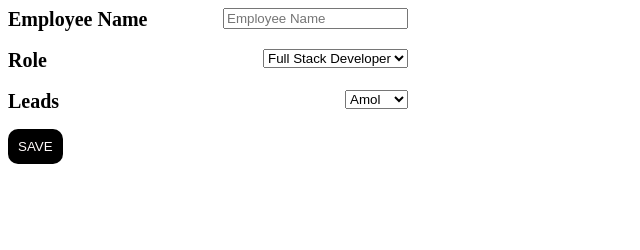
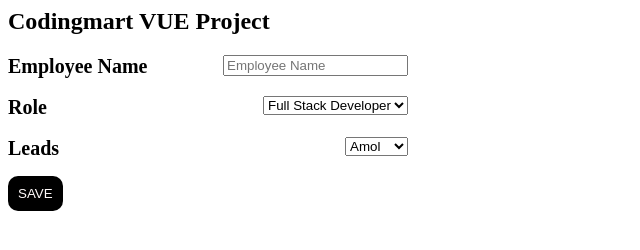
Before and after one commit to Sethupathy27/vue-project, a plain HTML site: page index.html in a window 1280 px wide. Shown: the whole page, without its empty margins (0-640 px from the left). Drawn offline with nearby package versions, Linux system fonts and the light colour scheme.

Commit message:
title added

```diff
--- a/index.html
+++ b/index.html
@@ -1,5 +1,6 @@
 <script src="https://cdn.jsdelivr.net/npm/vue@2/dist/vue.js"></script>
 <body>
+  <h2>Codingmart VUE Project</h2>
   <form id="addData">
     <div style="max-width: 400px;">
       <label style="font-weight: bold; font-size: 20px;" for="name"
```
